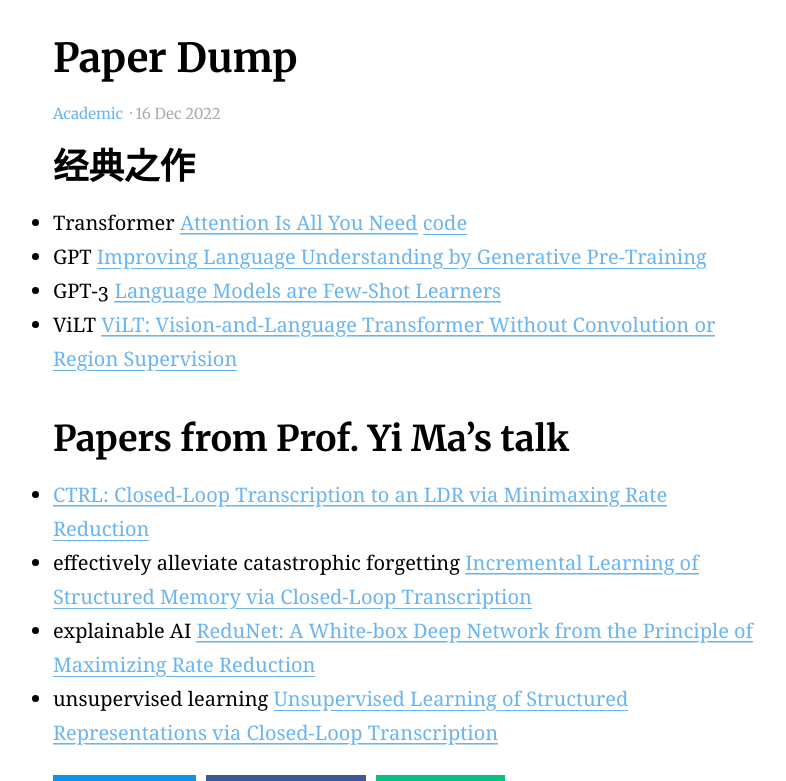
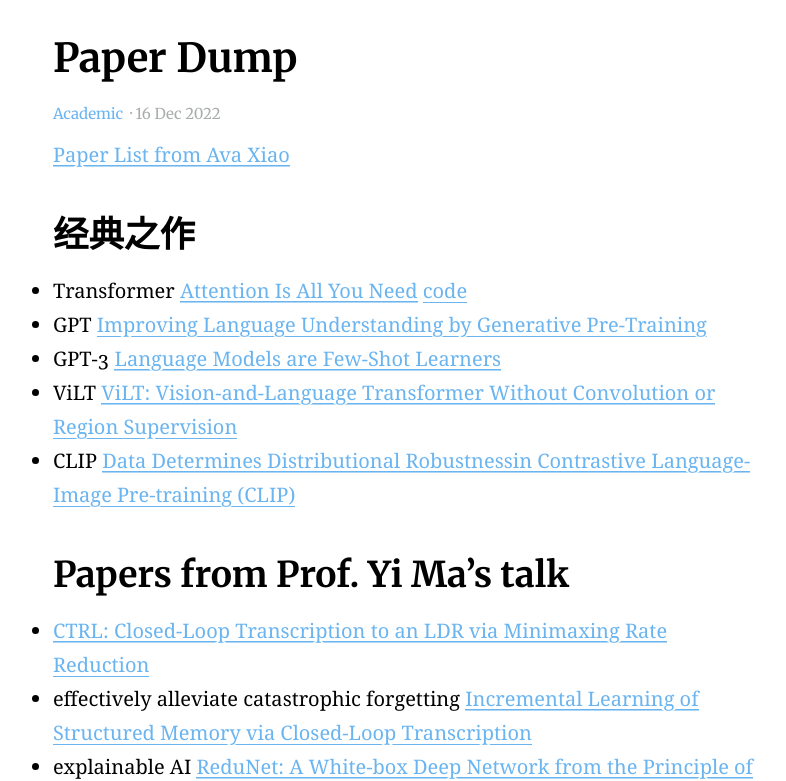
Before and after one commit to yichen14/yichen14.github.io, a Jekyll site: the page built from _posts/2022-12-16-Paper-Dump.md, in a window 1280 px wide and 900 px high, scrolled down 275 px, cut to the strip 119-900 px from the top of the window. Shown: the whole strip, without its empty margins (230-1016 px from the left). Built offline with Jekyll 4.4.1, drawn with Linux system fonts in a browser that asks for light colours; some of the changed text lies outside the part shown.

Commit message:
paper dump

```diff
--- a/_posts/2022-12-16-Paper-Dump.md
+++ b/_posts/2022-12-16-Paper-Dump.md
@@ -9,15 +9,20 @@
 feature_image: "https://picsum.photos/2560/600?image=872"
 ---
 
+[Paper List from Ava Xiao](https://avaxiao.github.io/blog/paper_challenge/)
 
 ## 经典之作
 - Transformer [Attention Is All You Need](https://arxiv.org/abs/1706.03762) [code](https://paperswithcode.com/paper/attention-is-all-you-need)
 - GPT [Improving Language Understanding by Generative Pre-Training](https://paperswithcode.com/paper/improving-language-understanding-by)
 - GPT-3 [Language Models are Few-Shot Learners](https://paperswithcode.com/paper/language-models-are-few-shot-learners)
 - ViLT [ViLT: Vision-and-Language Transformer Without Convolution or Region Supervision](https://arxiv.org/abs/2102.03334)
+- CLIP [Data Determines Distributional Robustnessin Contrastive Language-Image Pre-training (CLIP)](https://proceedings.mlr.press/v162/fang22a/fang22a.pdf)
 
 ## Papers from Prof. Yi Ma's talk
 - [CTRL: Closed-Loop Transcription to an LDR via Minimaxing Rate Reduction](https://www.mdpi.com/1099-4300/24/4/456)
 - effectively alleviate catastrophic forgetting [Incremental Learning of Structured Memory via Closed-Loop Transcription](https://arxiv.org/abs/2202.05411)
 - explainable AI [ReduNet: A White-box Deep Network from the Principle of Maximizing Rate Reduction](https://arxiv.org/abs/2105.10446)
 - unsupervised learning [Unsupervised Learning of Structured Representations via Closed-Loop Transcription](https://arxiv.org/abs/2210.16782)
+
+## Papers
+- [Towards General Purpose Vision Systems: An End-to-End Task-Agnostic Vision-Language Architecture](https://arxiv.org/pdf/2104.00743.pdf)
```
